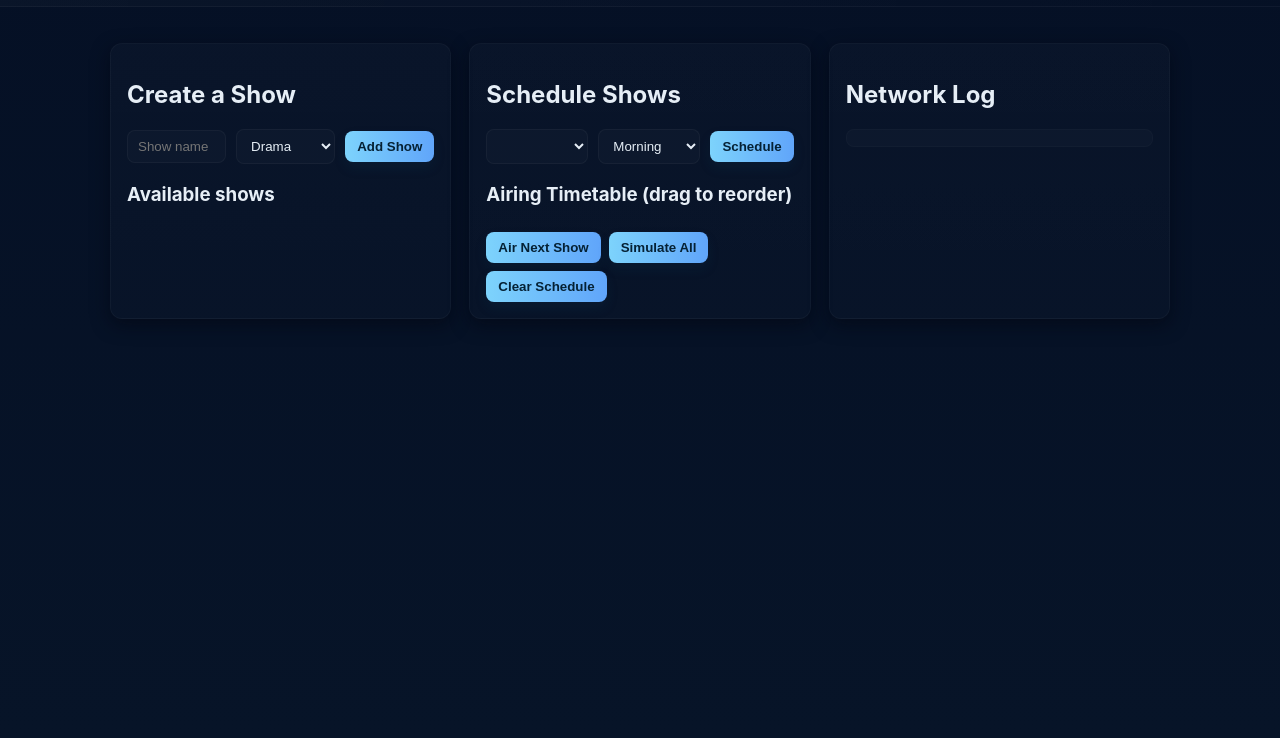
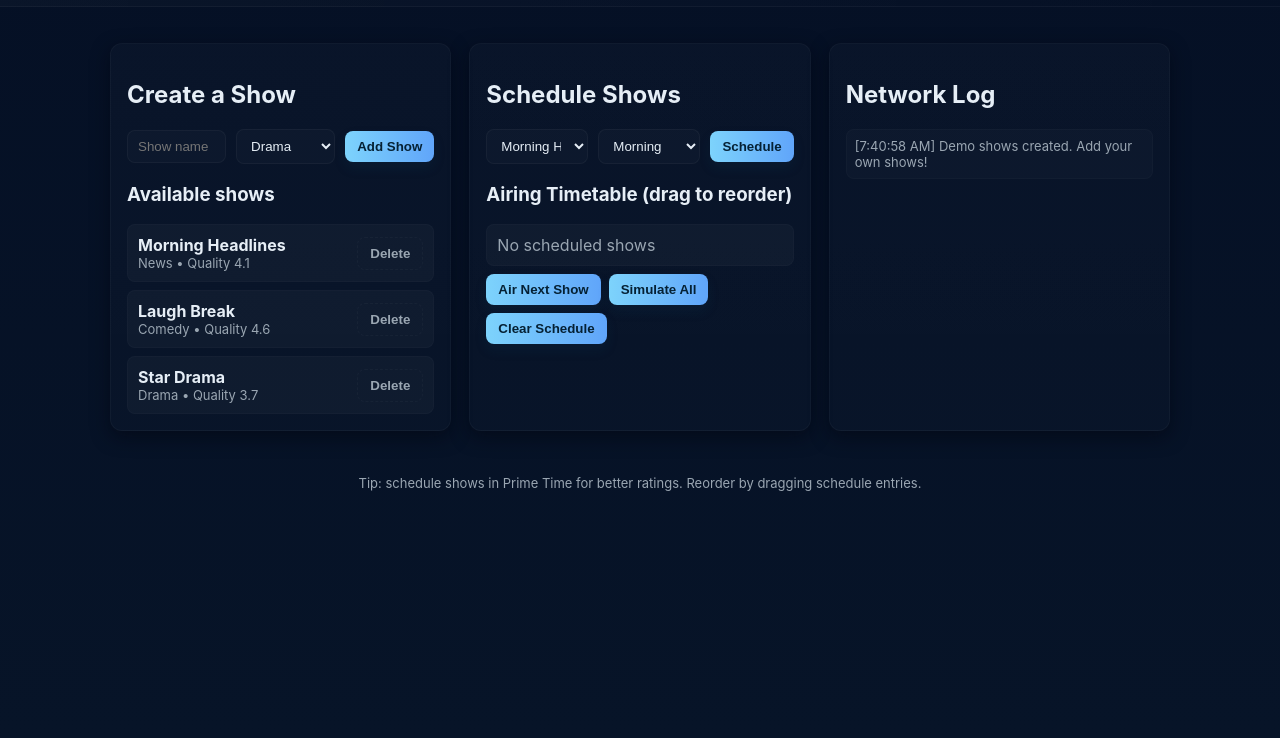
Before and after one commit to itzstevehereyo/primetime-airwaver, a plain HTML site: page index.html in a window 1280 px wide. Shown: the part 62-800 px from the top of the page. Drawn offline with Linux system fonts and the light colour scheme.

Commit message:
Update index.html

```diff
--- a/index.html
+++ b/index.html
@@ -26,7 +26,7 @@
           <option value="News">News</option>
           <option value="Reality">Reality</option>
         </select>
-        <button id="addShow()">Add Show</button>
+        <button id="add-show-btn">Add Show</button>
       </div>
 
       <div class="shows-list">
@@ -65,4 +65,10 @@
     </section>
   </main>
 
-  <footer c
+  <footer class="footer muted">
+    Tip: schedule shows in Prime Time for better ratings. Reorder by dragging schedule entries.
+  </footer>
+
+  <script src="script.js"></script>
+</body>
+</html>
```
